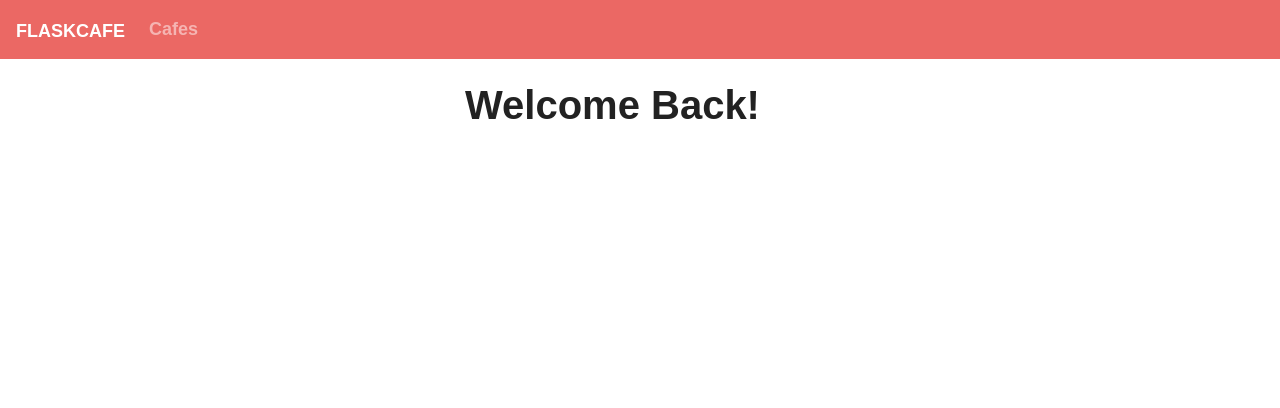
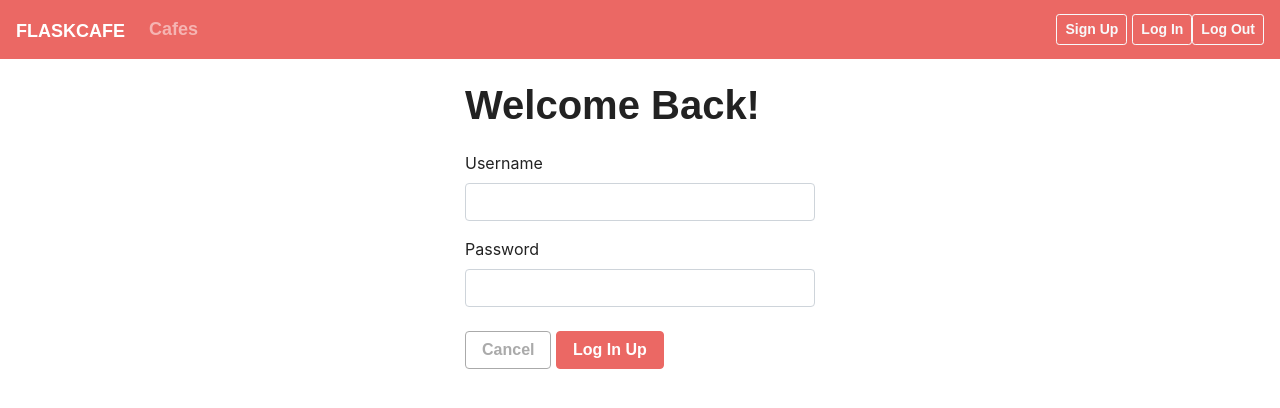
Before and after one commit to chalonlubin/flask_cafe, a Flask app: page /login in a window 1280 px wide. Shown: the top 408 px of the page. Run offline with Flask 2, Linux system fonts and the light colour scheme; some web fonts are replaced.

Commit message:
update to auth/login/logout html and nav bar

```diff
--- a/templates/auth/login-form.html
+++ b/templates/auth/login-form.html
@@ -9,7 +9,13 @@
 
     <h1 class="mb-4">Welcome Back!</h1>
 
-    <!-- form goes here -->
+    <form method="POST">
+      {% include "_form.html" %}
+      <div class="mt-4">
+        <a href="/" class="btn btn-outline-secondary">Cancel</a>
+        <button class="btn btn-primary">Log In Up</button>
+      </div>
+    </form>
 
   </div>
 </div>
--- a/templates/base.html
+++ b/templates/base.html
@@ -10,7 +10,7 @@
   <script src="https://unpkg.com/jquery"></script>
   <script src="https://unpkg.com/bootstrap"></script>
 
-  <title>{% block title %} title goes here {% endblock %}</title>
+  <title>{% block title %}{% endblock %}</title>
 </head>
 
 <body>
@@ -30,22 +30,18 @@
       </ul>
       <ul class="navbar-nav ml-auto">
         <li class="nav-item">
-          <!-- show when no one is logged in
-          <a href="XXX" class="btn-sm btn btn-outline-light">Sign Up</a>
-          <a href="XXX" class="btn-sm btn btn-outline-light">Log In</a>
-          -->
-
-          <!-- show when someone is logged in
-          <a href="/profile" class="nav-link">FULL NAME</a>
-          -->
+          {% if not g.user %}
+          <a href="/signup" class="btn-sm btn btn-outline-light">Sign Up</a>
+          <a href="/login" class="btn-sm btn btn-outline-light">Log In</a>
+          {% else %}
+          <a href="/profile" class="nav-link">{{ g.user.get_full_name() }}</a>
+          {% endif %}
         </li>
       </ul>
-
-      <!-- show when someone is logged in
       <form class="form-inline my-2 my-lg-0">
         <button class="btn-sm btn btn-outline-light">Log Out</button>
       </form>
-      -->
+
 
     </div>
   </nav>
@@ -58,7 +54,7 @@
       {% endfor %}
     </div>
 
-    {% block content %} content here {% endblock %}
+    {% block content %} {% endblock %}
   </div>
 
 </body>
```
Also changed, not shown: templates/auth/signup-form.html (+7 -1 lines).
